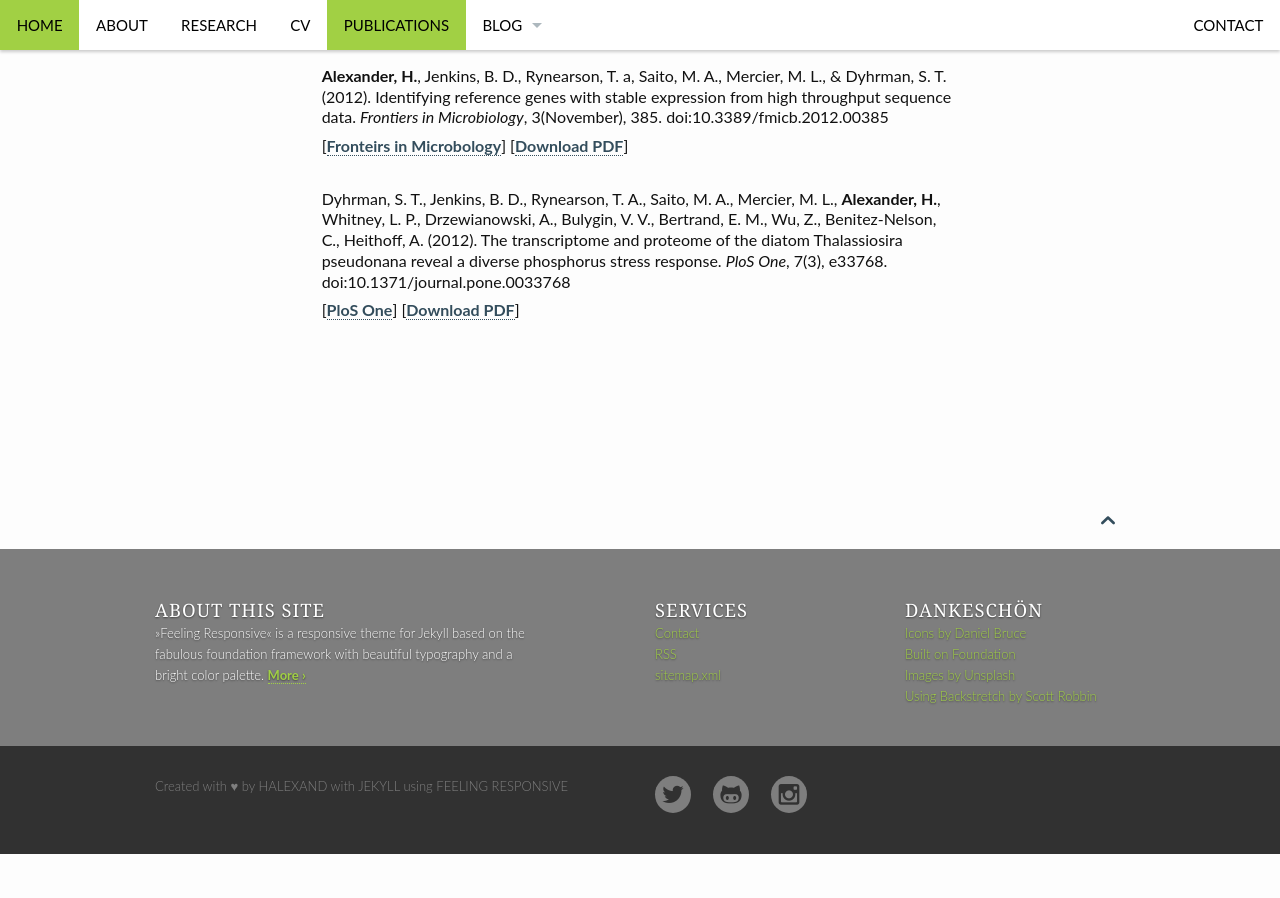
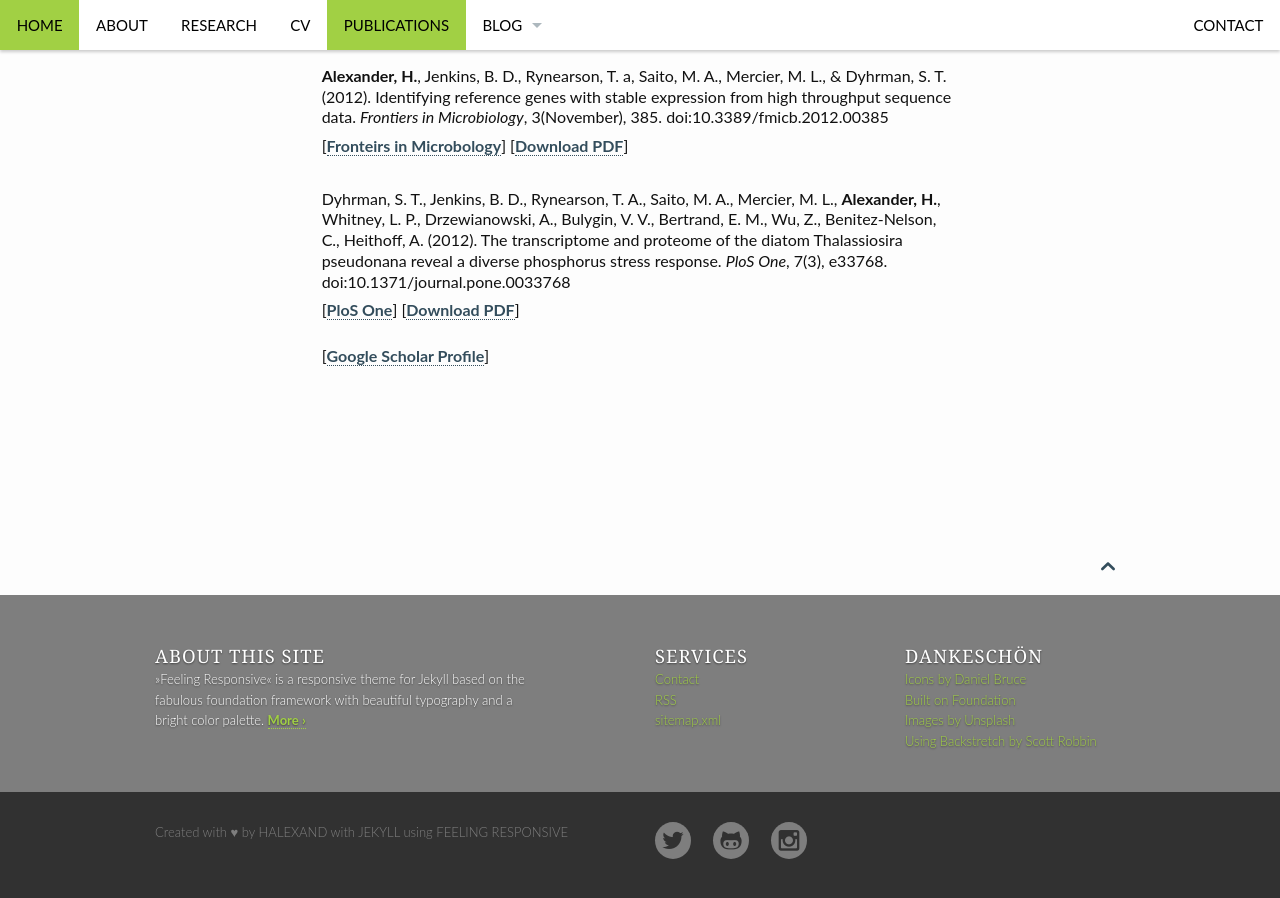
Before and after one commit to halexand/halexand.github.io, a Jekyll site: the page built from pages/publications.md, in a window 1280 px wide and 900 px high, scrolled down 658 px. Built offline with Jekyll 4.4.1, drawn with Linux system fonts in a browser that asks for light colours; before the commit the page ends 1512 px from its top, so only the background shows below that.

Commit message:
Update publications.md

```diff
--- a/pages/publications.md
+++ b/pages/publications.md
@@ -31,3 +31,5 @@
 [<a href="http://journals.plos.org/plosone/article?id=10.1371/journal.pone.0033768">PloS One</a>]
 [<a href="../downloads/Dyhrman2012.pdf">Download PDF</a>]
 </dl>
+
+[<a href="https://scholar.google.com/citations?user=FdYCw1gAAAAJ&hl=en">Google Scholar Profile</a>]
```
